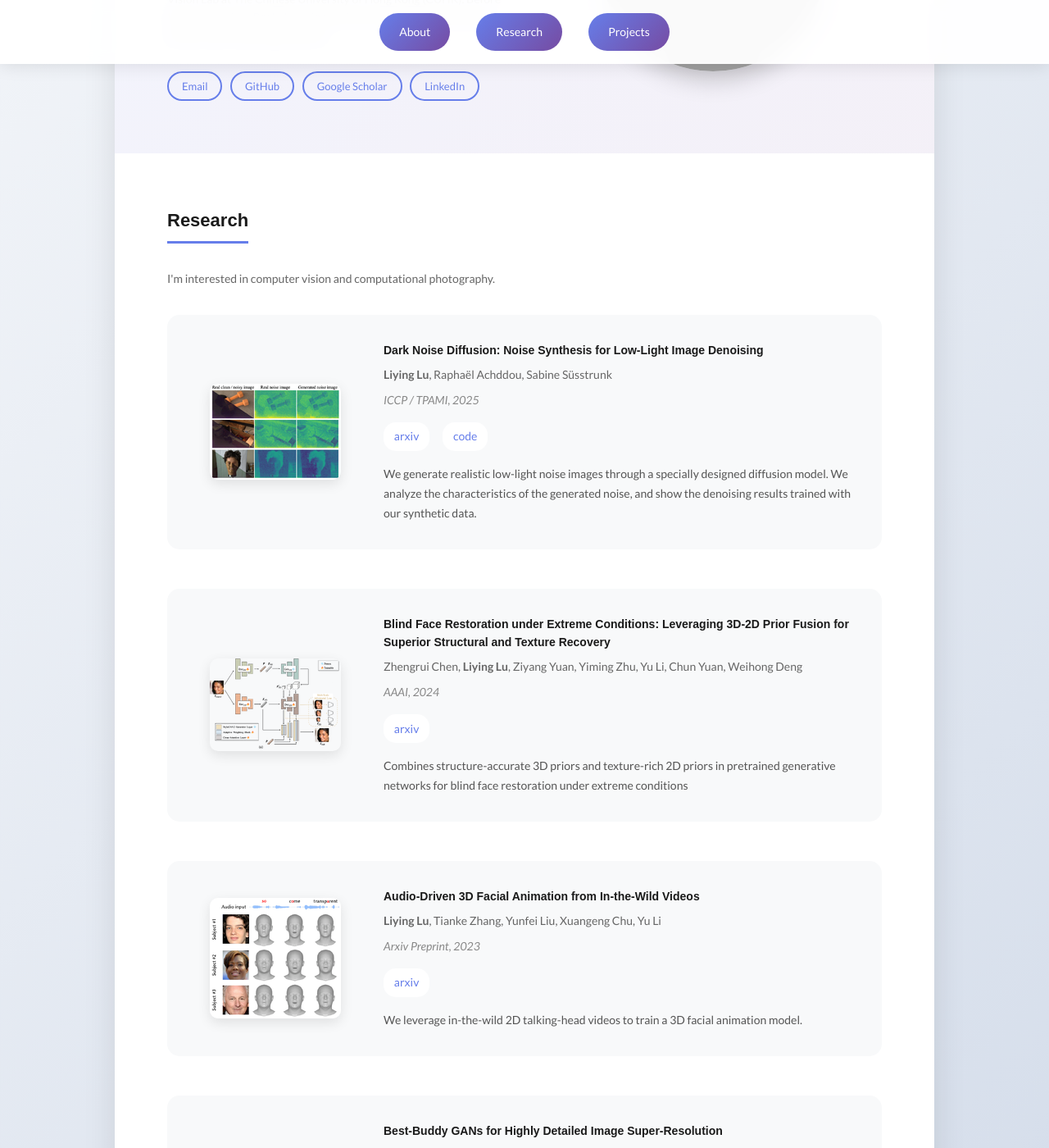
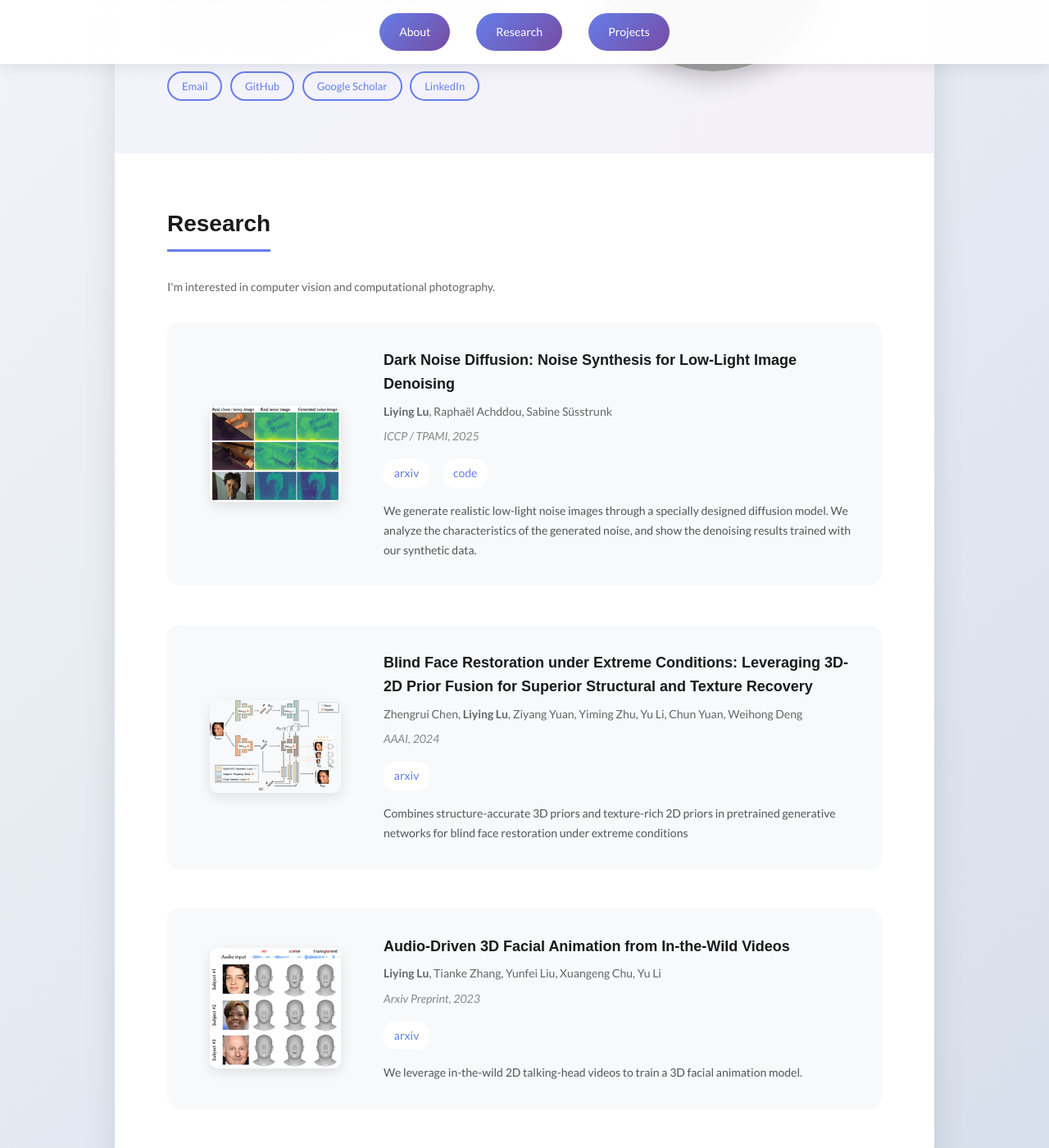
Before and after one commit to SkyeLu/SkyeLu.github.io, a Jekyll site: the page built from _posts/2025-03-14-noisediff.markdown, in a window 1280 px wide and 1400 px high, scrolled down 420 px. Shown: the whole window at 82% size. Built offline with Jekyll 4.4.1, drawn with Linux system fonts in a browser that asks for light colours; some web fonts are replaced; grey boxes are pictures that could not be loaded.

Commit message:
Update liying.html

```diff
--- a/_layouts/liying.html
+++ b/_layouts/liying.html
@@ -182,7 +182,7 @@
 
     section h2 {
       font-family: 'Libertinus Sans', 'Linux Biolinum', sans-serif;
-      font-size: 22px;
+      font-size: 28px;
       font-weight: 600;
       color: #1a1a1a;
       margin-bottom: 1rem;
@@ -230,7 +230,7 @@
 
     .project-content h3 {
       font-family: 'Libertinus Sans', 'Linux Biolinum', sans-serif;
-      font-size: 14px;
+      font-size: 18px;
       font-weight: 700;
       color: #1a1a1a;
       margin-bottom: 0.5rem;
```
